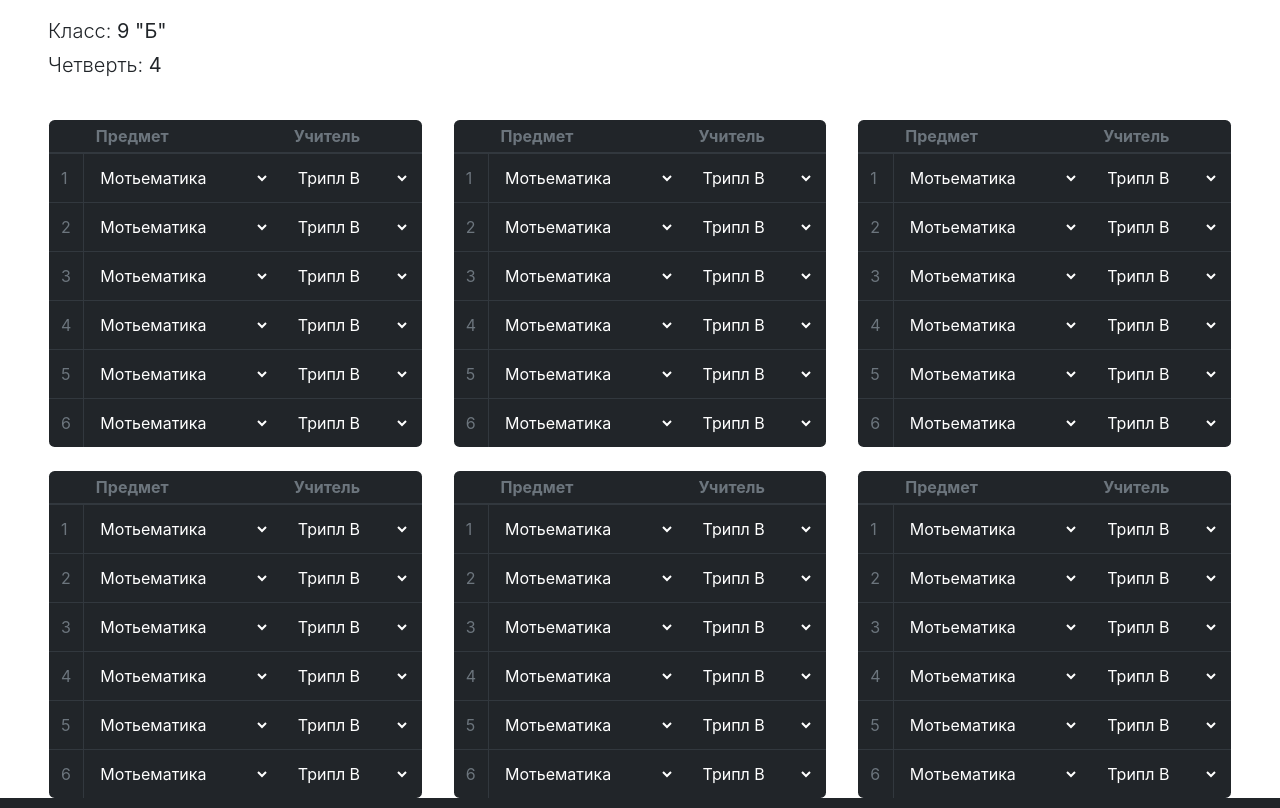
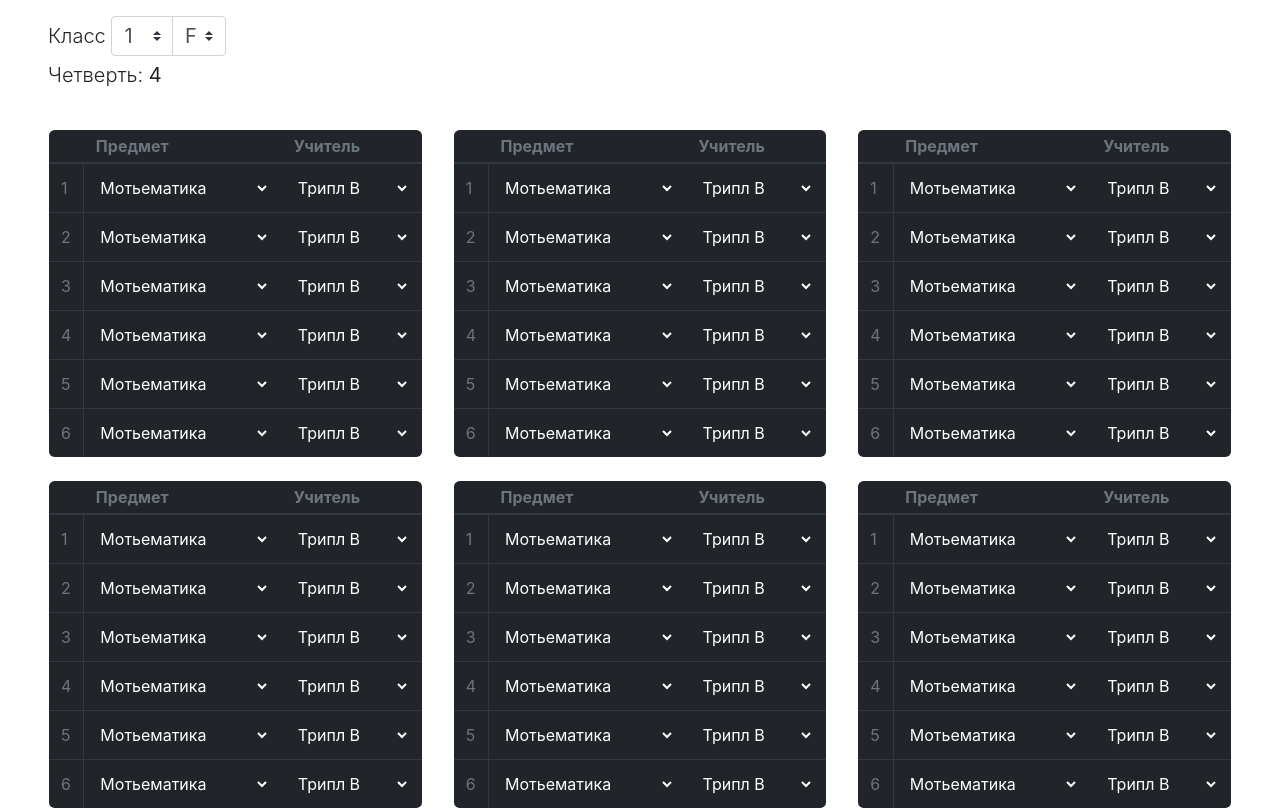
Before and after one commit to Protocs/OkayJournal, a Flask app: template okayjournal/templates/journal/timetable.html in a window 1280 px wide. Shown: the part 56-864 px from the top of the page. Run offline with Flask 2, Linux system fonts and the light colour scheme; the template is opened without the code that fills it, so the values that code supplies are empty; some libraries are stand-ins or nearby versions.

Commit message:
select классов в расписании

```diff
--- a/okayjournal/static/css/timetable.css
+++ b/okayjournal/static/css/timetable.css
@@ -25,7 +25,7 @@ tr:first-child * {
     border-top: 0;
 }
 
-select {
+select.subject, select.teacher {
     background-color: transparent;
     color: inherit;
     border: 0;
--- a/okayjournal/templates/journal/timetable.html
+++ b/okayjournal/templates/journal/timetable.html
@@ -5,13 +5,54 @@
 {% endblock %}
 
 {% block style %}
+
+.class-select {
+width: initial;
+height: initial;
+line-height: 1.3;
+}
+
+.class-select:focus {
+position: relative;
+z-index: 1;
+}
+
+#class-number-select {
+border-top-right-radius: 0;
+border-bottom-right-radius: 0;
+}
+
+#class-letter-select {
+border-top-left-radius: 0;
+border-bottom-left-radius: 0;
+
+position: relative;
+left: -0.4em;
+}
+
+option {
+font-size: initial;
+}
+
 {% endblock %}
 
 {% block body %}
 {{ super() }}
 
 <div class="mx-5 my-3">
-    <p class="lead mb-1">Класс: <b>9 "Б"</b></p>
+    <p class="lead mb-1"><span class="align-middle">Класс</span>
+        <select class="custom-select class-select" id="class-number-select">
+            {% for i in range(1, 12) %}
+            <option value="{{ i }}">{{ i }}</option>
+            {% endfor %}
+        </select>
+        <select class="custom-select class-select" id="class-letter-select">
+            <option value="1">F</option>
+            <option value="1">F</option>
+            <option value="1">F</option>
+            <option value="1">F</option>
+        </select>
+    </p>
     <p class="lead">Четверть: <b>4</b></p>
 </div>
 
@@ -23,13 +64,17 @@
             <h3>{{ next(week_days) }}</h3>
             <table class="table table-hover table-dark mb-0">
                 <thead>
-                    <tr><th></th><th>Предмет</th><th>Учитель</th></tr>
+                <tr>
+                    <th></th>
+                    <th>Предмет</th>
+                    <th>Учитель</th>
+                </tr>
                 </thead>
                 {% for k in range(6) %}
                 <tr>
                     <td class="lesson-number text-muted border-right align-middle">{{ k + 1 }}</td>
                     <td class="align-middle">
-                        <select>
+                        <select class="subject">
                             <option selected>Мотьематика</option>
                             <option value="1">One</option>
                             <option value="2">Two</option>
@@ -37,7 +82,7 @@
                         </select>
                     </td>
                     <td class="align-middle">
-                        <select>
+                        <select class="teacher">
                             <option selected>Трипл В</option>
                             <option value="1">One</option>
                             <option value="2">Two</option>
```
